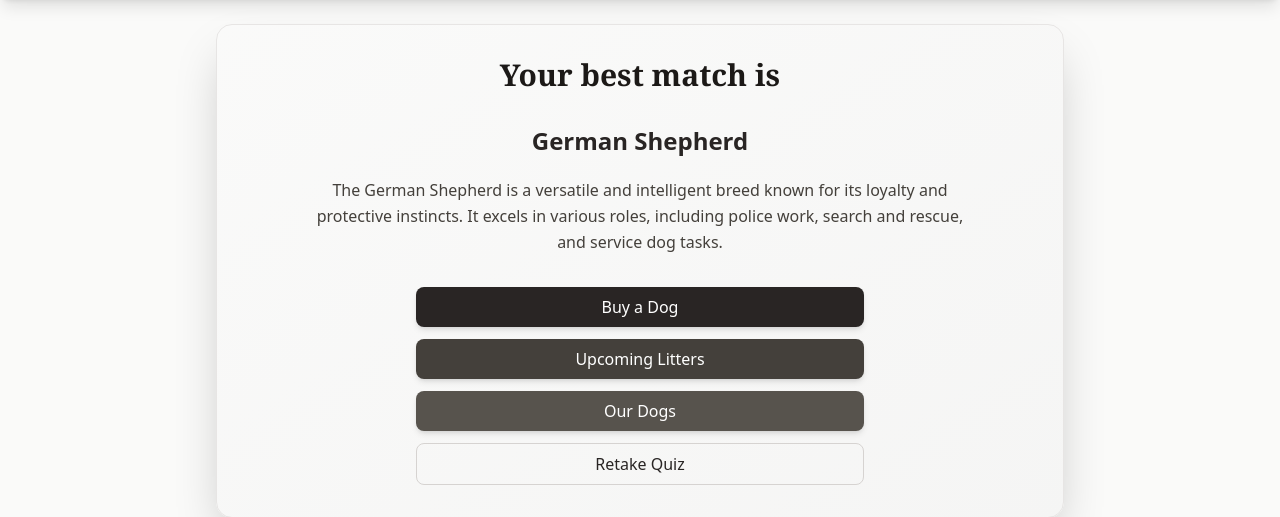
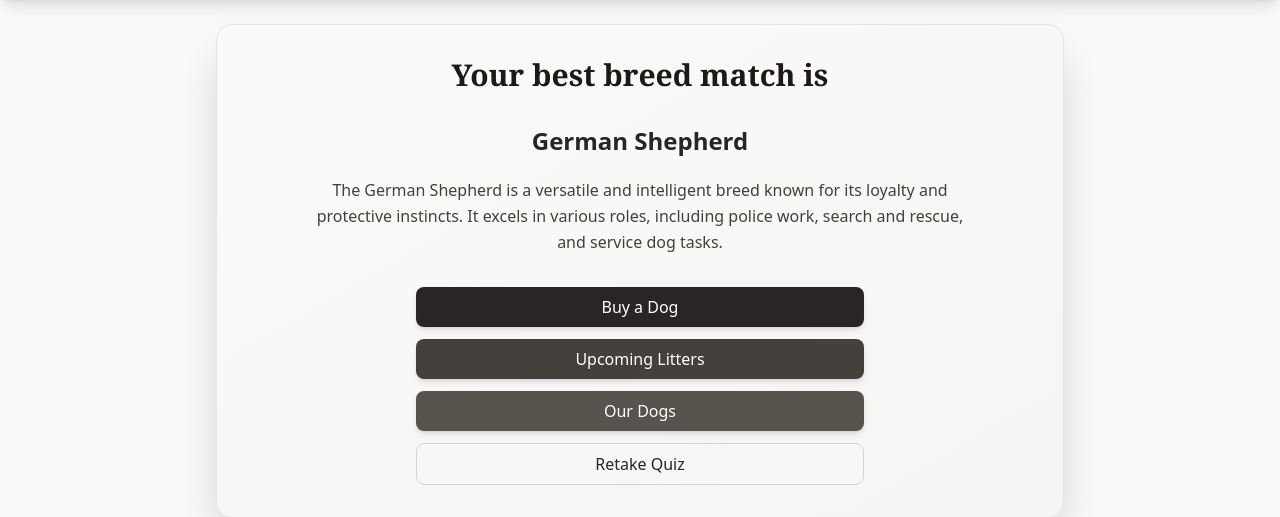
Before and after one commit to dmp593/fortissimusbellator, a Django app: template quiz/templates/quiz/result.html in a window 1280 px wide. Shown: the part 64-581 px from the top of the page. Run offline with Django 5.2, Linux system fonts and the light colour scheme; the template is opened without the code that fills it: values that come from a table or form of the project are taken from there, others are empty; data comes from the database, SQL or seed files in the repository; style sheets or scripts are compiled from the project's sources; some libraries are stand-ins or nearby versions; some web fonts are replaced.

Commit message:
translations

```diff
--- a/quiz/templates/quiz/quiz.html
+++ b/quiz/templates/quiz/quiz.html
@@ -49,7 +49,7 @@
               {% trans "Next" %}
             </button>
             <button id="submit" type="submit" class="hidden px-6 py-2 rounded-lg bg-gradient-to-r from-green-600 to-green-700 text-white hover:from-green-700 hover:to-green-800 shadow-md transition-all">
-              {% trans "See My Match" %}
+              {% trans "See my breed match" %}
             </button>
           </div>
         </div>
--- a/quiz/templates/quiz/result.html
+++ b/quiz/templates/quiz/result.html
@@ -5,7 +5,7 @@
 {% block content %}
 <div class="max-w-4xl mx-auto p-4 sm:p-6">
   <div class="rounded-2xl shadow-2xl bg-gradient-to-br from-stone-50 to-stone-100 dark:from-stone-800 dark:to-stone-900 border border-stone-200 dark:border-stone-700 p-8 text-center">
-    <h1 class="text-2xl sm:text-3xl font-serif font-bold text-stone-900 dark:text-white mb-2">{% translate "Your best match is" %}</h1>
+    <h1 class="text-2xl sm:text-3xl font-serif font-bold text-stone-900 dark:text-white mb-2">{% translate "Your best breed match is" %}</h1>
     <h2 class="text-xl sm:text-2xl font-semibold text-stone-800 dark:text-stone-200 pt-6 pb-3">{{ breed.name }}</h2>
     {% if breed.cover %}
       <img src="{{ breed.cover.url }}" alt="{{ breed.name }}" class="mx-auto my-6 rounded-xl shadow-lg max-h-72 object-cover">
```
Also changed, not shown: locale/pt/LC_MESSAGES/django.po.
